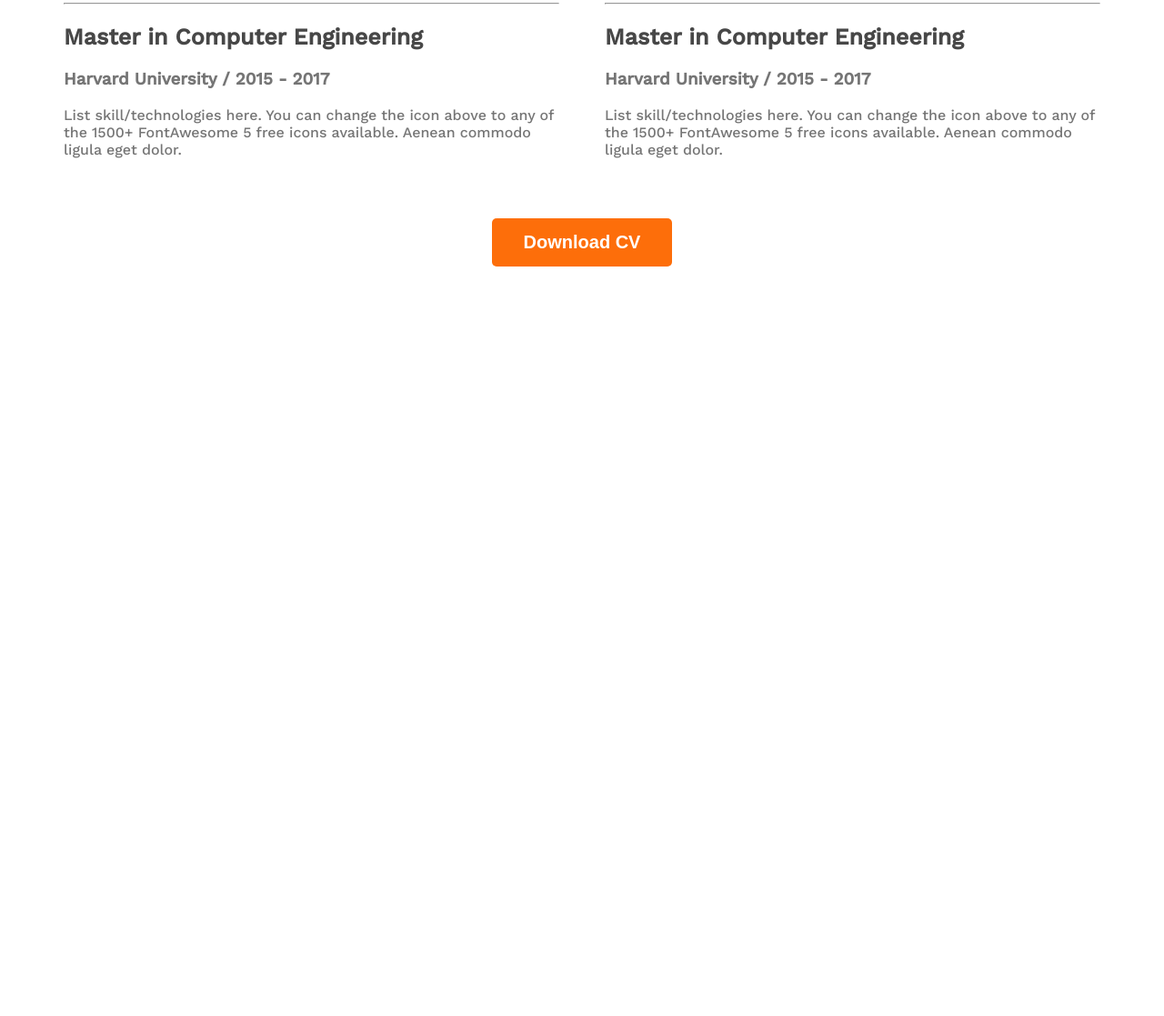
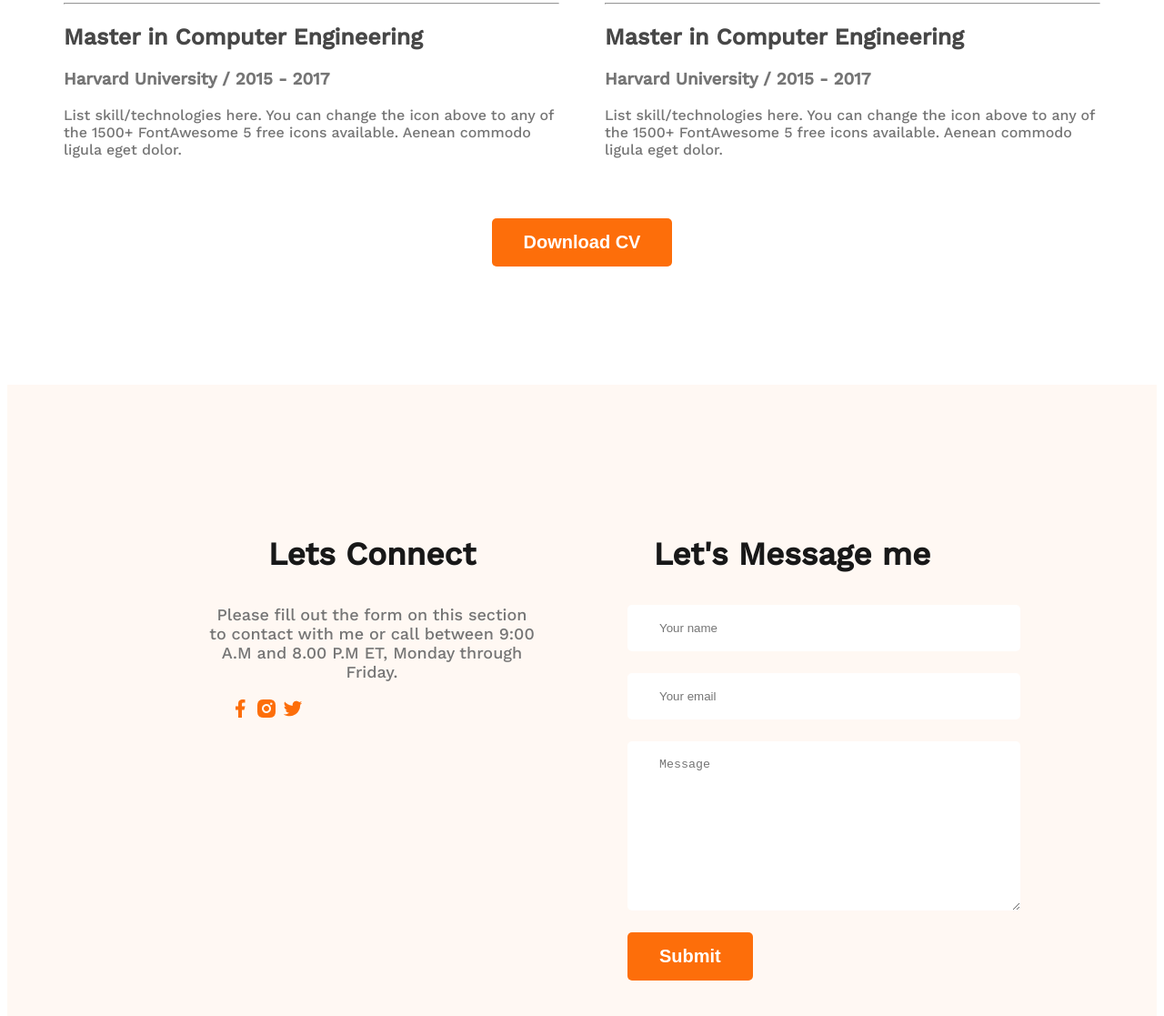
Before and after one commit to sadianila1/dev-portfolio-prac, a plain HTML site: page index.html in a window 1280 px wide. Shown: the part 2795-3912 px from the top of the page at 91% size. Before the commit the page ends 3096 px from the top, so only its background shows below. Drawn offline with nearby package versions, Linux system fonts and the light colour scheme.

Commit message:
finish the website

```diff
--- a/index.html
+++ b/index.html
@@ -146,6 +146,24 @@
 
     </main>
     <footer>
+        <div class="footer-column">
+            <h3 class="section-title">Lets Connect</h3>
+            <p class="section-description">Please fill out the form on this section to contact with me or call between 9:00 A.M and 8.00 P.M ET, Monday through Friday.</p>
+            <div class="social-link">
+                <a href=""><img src="images/icons/facebook.png" alt=""></a>
+                <a href=""><img src="images/icons/insta.png" alt=""></a>
+                <a href=""><img src="images/icons/twitter.png" alt=""></a>
+            </div>
+        </div>
+        <div class="footer-column">
+            <h3 class="section-title">Let's Message me</h3>
+            <form class="contact" action="">
+                <input type="text" placeholder="Your name">
+                <input type="email" name="" id="" placeholder="Your email">
+                <textarea placeholder="Message" name="" id="" cols="30" rows="10"></textarea>
+                <input class="btn-primary" type="submit" value="Submit">
+            </form>
+        </div>
 
     </footer>
 </body>
--- a/styles/portfolio.css
+++ b/styles/portfolio.css
@@ -197,7 +197,38 @@ main {
     font-weight: 700;
 
 }
-.resume-btn{
+
+.resume-btn {
     text-align: center;
     margin-top: 50px;
 }
+
+/* footer section style */
+footer {
+    display: flex;
+    background: #FFF8F3;
+    padding: 130px 220px;
+    margin-top: 130px;
+    gap: 100px;
+}
+
+.footer-column {
+    width: 50%;
+
+}
+
+.contact input[type="text"],
+.contact input[type="email"],
+textarea {
+    display: block;
+    margin-bottom: 24px;
+    padding: 18px 35px;
+    color: #757575;
+    border-radius: 5px;
+    background: #FFF;
+    border: 0;
+    width: 100%;
+}
+.social-link{
+    margin-left: 24px;
+}
```
